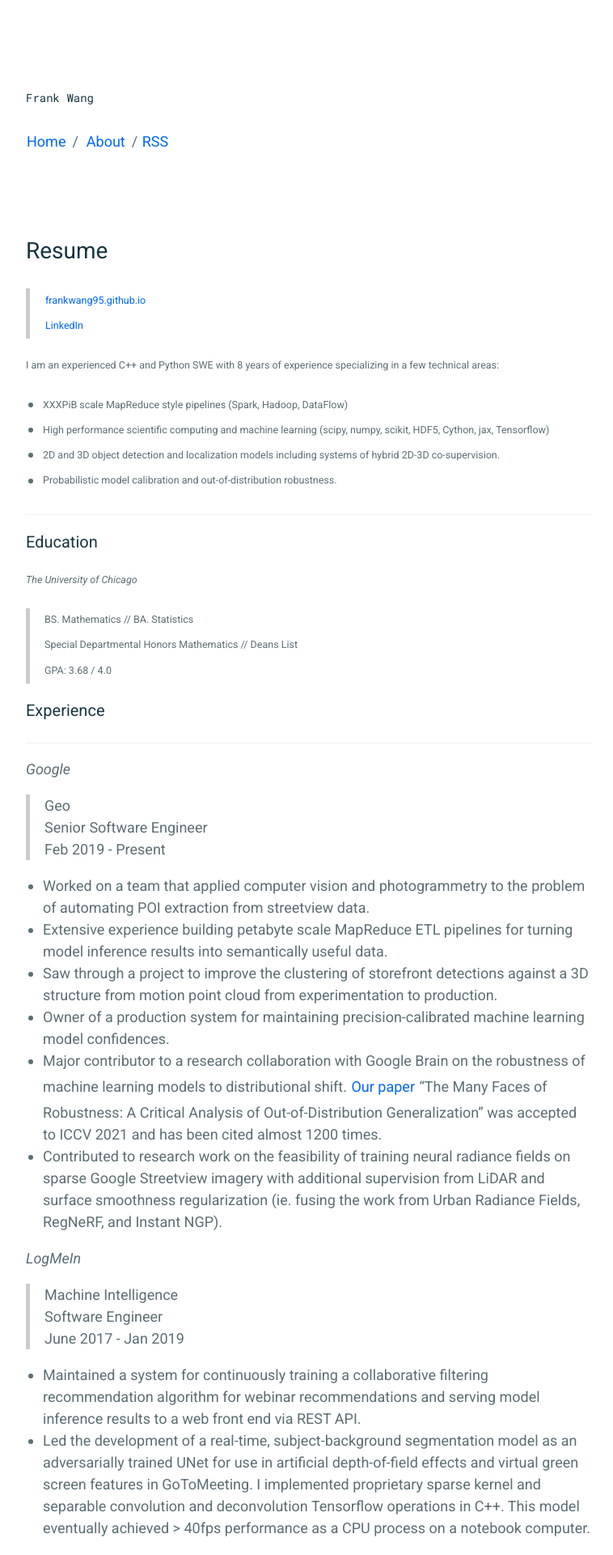
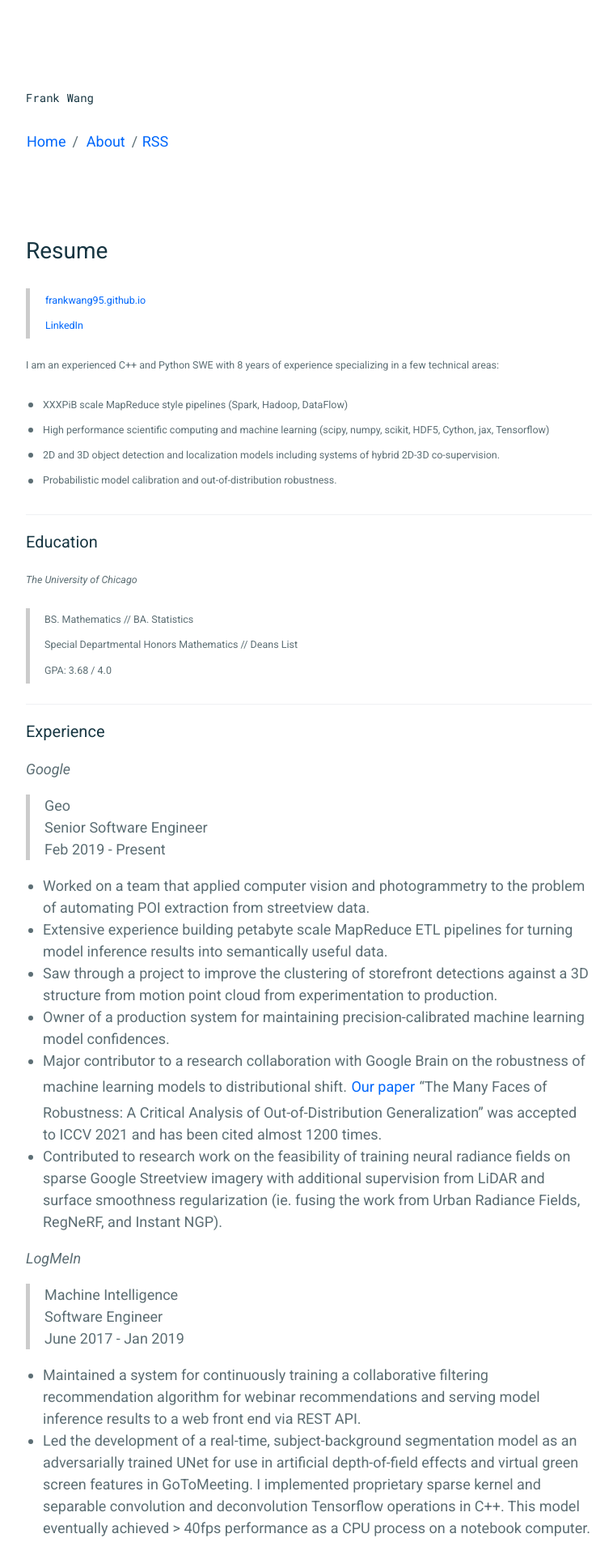
Before and after one commit to frankwang95/frankwang95.github.io, a Jekyll site: the page built from _pages/resume.md, in a window 1280 px wide. Shown: the top 1920 px of the page at 81% size, without its empty margins (258-1016 px from the left). Built offline with Jekyll 4.4.1, drawn with Linux system fonts in a browser that asks for light colours.

```diff
--- a/_pages/resume.md
+++ b/_pages/resume.md
@@ -22,8 +22,9 @@ _________________
 > <sub><sup>Special Departmental Honors Mathematics // Deans List</sup></sub> \
 > <sub><sup>GPA: 3.68 / 4.0
 
+_________________
+
 ### Experience
-_________________
 
 *Google*
 
```
